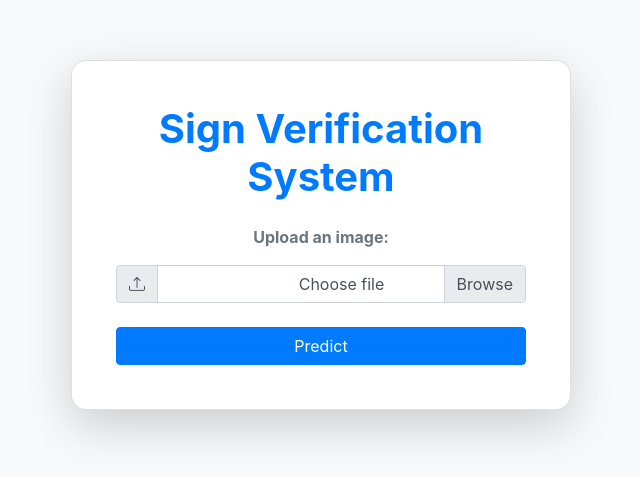
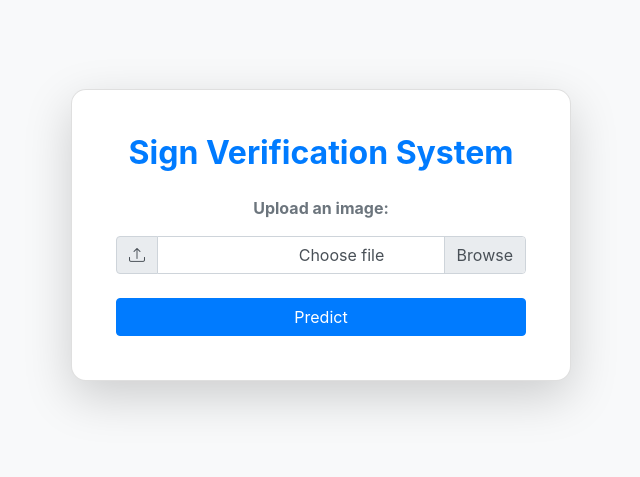
Before and after one commit to omkarnarveer/Image-Sign-Validation-Detection-System, a plain HTML site: page templates/index.html in a window 1280 px wide. Shown: the part 165-642 px from the top of the page, without its empty margins (319-959 px from the left). Drawn offline with nearby package versions, Linux system fonts and the light colour scheme.

Commit message:
Update index.html
UI updated

```diff
--- a/templates/index.html
+++ b/templates/index.html
@@ -12,7 +12,7 @@
     <div class="container d-flex justify-content-center align-items-center vh-100">
         <div class="card shadow-lg p-4" style="width: 100%; max-width: 500px; border-radius: 15px;">
             <div class="card-body text-center">
-                <h1 class="card-title font-weight-bold text-primary mb-4">Sign Verification System</h1>
+                <h2 class="card-title font-weight-bold text-primary mb-4">Sign Verification System</h2>
                 <form id="uploadForm" enctype="multipart/form-data">
                     <div class="form-group">
                         <label for="file" class="font-weight-bold text-secondary">Upload an image:</label>
```
